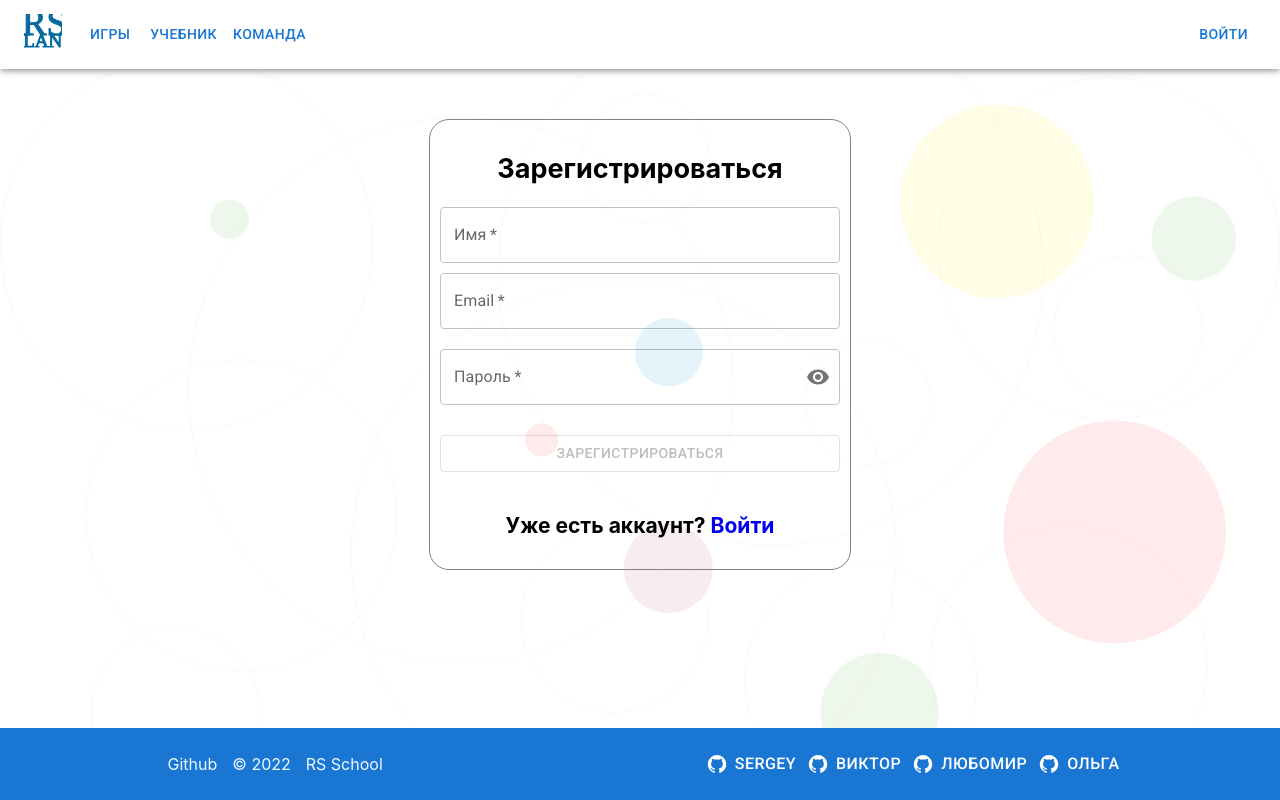
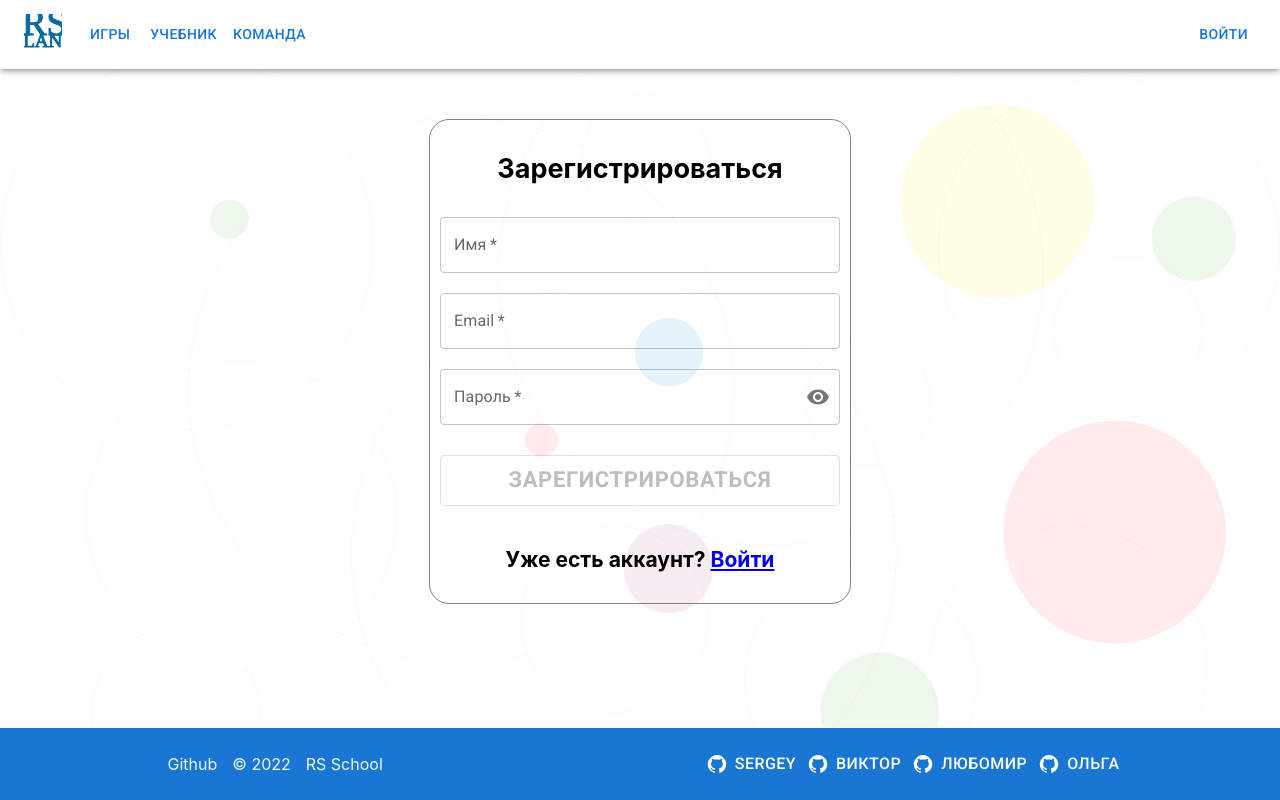
Before and after one commit to BlackHatMan/RSlsng, a React (Create React App) app: page /#/auth in a window 1280 px wide. Built offline with nearby package versions, Linux system fonts and the light colour scheme.

Commit message:
refactor: auth form

```diff
--- a/src/components/Auth/Authentication.tsx
+++ b/src/components/Auth/Authentication.tsx
@@ -1,14 +1,18 @@
 import React, { useState } from 'react';
 import { useForm } from 'react-hook-form';
 import { Link, useNavigate } from 'react-router-dom';
-
 import {
-    Button, Container, IconButton, InputAdornment, TextField,
+    Button, IconButton, InputAdornment, TextField,
 } from '@mui/material';
+import { styled } from '@material-ui/core/styles';
 import { Visibility, VisibilityOff } from '@material-ui/icons';
-
 import { createUser, IFormInput } from '../../core/api';
 import './auth.css';
+
+const CssTextField = styled(TextField)({
+    width: '100%',
+    margin: '10px 0',
+});
 
 export const Authentication: React.FC = () => {
     const [isErrorLogin, setErrorLogin] = useState(true);
@@ -44,43 +48,44 @@ export const Authentication: React.FC = () => {
     return (
         <form className="authForm" onSubmit={handleSubmit(onSubmit)}>
             <h2>Зарегистрироваться</h2>
-
-            <TextField
-                id="outlined-basic-3"
+            <CssTextField
+                error={Boolean(errors.name)}
+                helperText={errors.name?.message}
+                id="outlined-basic-1"
                 label="Имя"
                 variant="outlined"
                 required
-                style={{ width: '100%' }}
                 {...register('name', {
                     required: true,
-                    minLength: { value: 3, message: 'min length 3 symbol' },
+                    minLength: { value: 3, message: 'min 3 symbol' },
                 })}
             />
-            {errors?.name && <p className="auth-error">{errors.name?.message || 'incorrect Name'}</p>}
-
-            <TextField
-                id="outlined-basic-1"
+            <CssTextField
+                error={Boolean(errors.email)}
+                helperText={errors.email?.message}
+                id="outlined-basic-2"
                 label="Email"
                 variant="outlined"
                 required
-                style={{ margin: '10px 0px', width: '100%' }}
+                autoComplete="on"
                 {...register('email', {
                     required: true,
-                    pattern:
+                    pattern: {
                         // eslint-disable-next-line max-len
-                        /^(([^<>()[\]\\.,;:\s@"]+(\.[^<>()[\]\\.,;:\s@"]+)*)|(".+"))@((\[[0-9]{1,3}\.[0-9]{1,3}\.[0-9]{1,3}\.[0-9]{1,3}\])|(([a-zA-Z\-0-9]+\.)+[a-zA-Z]{2,}))$/,
+                        value: /^(([^<>()[\]\\.,;:\s@"]+(\.[^<>()[\]\\.,;:\s@"]+)*)|(".+"))@((\[[0-9]{1,3}\.[0-9]{1,3}\.[0-9]{1,3}\.[0-9]{1,3}\])|(([a-zA-Z\-0-9]+\.)+[a-zA-Z]{2,}))$/,
+                        message: 'incorrect email',
+                    },
                 })}
             />
-            {errors?.email && <p className="auth-error">{errors.email?.message || 'incorrect email'}</p>}
-
-            <TextField
-                id="outlined-basic-2"
+            <CssTextField
+                error={Boolean(errors.password)}
+                helperText={errors.password?.message}
+                id="outlined-basic-3"
                 label="Пароль"
                 variant="outlined"
                 type={showPassword ? 'text' : 'password'}
+                required
                 autoComplete="off"
-                required
-                style={{ margin: '10px 0px', width: '100%' }}
                 InputProps={{
                     endAdornment: (
                         <InputAdornment position="end">
@@ -95,7 +100,6 @@ export const Authentication: React.FC = () => {
                     minLength: { value: 9, message: 'min length 9 symbol' },
                 })}
             />
-            {errors?.password && <p className="auth-error">{errors.password?.message || 'incorrect password'}</p>}
             {isErrorLogin || <p className="auth-error">такой email уже зарегистрирован</p>}
 
             <Button
@@ -103,14 +107,21 @@ export const Authentication: React.FC = () => {
                 type="submit"
                 disabled={!isValid || isWait}
                 color="primary"
-                style={{ margin: '20px 0px', width: '100%' }}
+                style={{
+                    margin: '20px 0px',
+                    width: '100%',
+                    fontSize: 22,
+                    fontWeight: 'bolder',
+                }}
             >
                 Зарегистрироваться
             </Button>
             <h3 style={{ textAlign: 'center' }}>
                 Уже есть аккаунт?
                 {'  '}
-                <Link to="/login">Войти</Link>
+                <Link to="/login" style={{ textDecoration: 'underline' }}>
+                    Войти
+                </Link>
             </h3>
         </form>
     );
--- a/src/components/Auth/LogIn.tsx
+++ b/src/components/Auth/LogIn.tsx
@@ -1,16 +1,20 @@
 import React, { useContext, useState } from 'react';
 import { useForm } from 'react-hook-form';
 import { Link, useNavigate } from 'react-router-dom';
-
 import {
-    Alert, Button, Container, IconButton, InputAdornment, Snackbar, TextField,
+    Alert, Button, IconButton, InputAdornment, Snackbar, TextField,
 } from '@mui/material';
+import { styled } from '@material-ui/core/styles';
 import { Visibility, VisibilityOff } from '@material-ui/icons';
-
 import { signIn, IFormInput } from '../../core/api';
 import './auth.css';
 import { MyContext } from '../../core/context';
 import { IGetCurrentUser, ILoginResponse } from '../../utils/alias';
+
+const CssTextField = styled(TextField)({
+    width: '100%',
+    margin: '10px 0',
+});
 
 export const LogIn: React.FC = () => {
     const [incorrectEmail, setIncorrectEmail] = useState(false);
@@ -54,29 +58,31 @@ export const LogIn: React.FC = () => {
     return (
         <form className="authForm" onSubmit={handleSubmit(onSubmit)}>
             <h2>Войти</h2>
-            <TextField
-                id="outlined-basic-1"
+            <CssTextField
+                error={Boolean(errors.email)}
+                helperText={errors.email?.message}
+                id="outlined-basic-2"
                 label="Email"
                 variant="outlined"
                 required
-                style={{ margin: '10px 0px', width: '100%' }}
                 {...register('email', {
                     required: true,
-                    pattern:
+                    pattern: {
                         // eslint-disable-next-line max-len
-                        /^(([^<>()[\]\\.,;:\s@"]+(\.[^<>()[\]\\.,;:\s@"]+)*)|(".+"))@((\[[0-9]{1,3}\.[0-9]{1,3}\.[0-9]{1,3}\.[0-9]{1,3}\])|(([a-zA-Z\-0-9]+\.)+[a-zA-Z]{2,}))$/,
+                        value: /^(([^<>()[\]\\.,;:\s@"]+(\.[^<>()[\]\\.,;:\s@"]+)*)|(".+"))@((\[[0-9]{1,3}\.[0-9]{1,3}\.[0-9]{1,3}\.[0-9]{1,3}\])|(([a-zA-Z\-0-9]+\.)+[a-zA-Z]{2,}))$/,
+                        message: 'incorrect email',
+                    },
                 })}
             />
-            {errors?.email && <p className="auth-error">{errors.email?.message || 'incorrect email'}</p>}
-
-            <TextField
-                id="outlined-basic-2"
+            <CssTextField
+                error={Boolean(errors.password)}
+                helperText={errors.password?.message}
+                id="outlined-basic-3"
                 label="Пароль"
                 variant="outlined"
                 type={showPassword ? 'text' : 'password'}
                 autoComplete="off"
                 required
-                style={{ margin: '10px 0px', width: '100%' }}
                 InputProps={{
                     endAdornment: (
                         <InputAdornment position="end">
@@ -91,14 +97,18 @@ export const LogIn: React.FC = () => {
                     minLength: { value: 9, message: 'min length 9 symbol' },
                 })}
             />
-            {errors?.password && <p className="auth-error">{errors.password?.message || 'incorrect password'}</p>}
 
             <Button
                 variant="outlined"
                 type="submit"
                 disabled={!isValid || isWait}
                 color="primary"
-                style={{ margin: '20px 0px', width: '100%' }}
+                style={{
+                    margin: '20px 0px',
+                    width: '100%',
+                    fontSize: 22,
+                    fontWeight: 'bolder',
+                }}
             >
                 Войти
             </Button>
@@ -116,7 +126,9 @@ export const LogIn: React.FC = () => {
             <h3>
                 Нет аккаунта?
                 {'  '}
-                <Link to="/auth">создать</Link>
+                <Link to="/auth" style={{ textDecoration: 'underline' }}>
+                    Создать
+                </Link>
             </h3>
         </form>
     );
--- a/src/components/Auth/auth.css
+++ b/src/components/Auth/auth.css
@@ -15,23 +15,9 @@
   color: #bf1650;
   font-size: 15px;
 }
-
 .auth-error::before {
   display: inline;
   content: "⚠ ";
-}
-.auth--registration{
-  display: flex;
-  flex-direction: column;
-  align-items: flex-end;
-  font-size: 15px;
-  margin: 5px;
-}
-.registration-toggle{
-  cursor: pointer;
-}
-.registration-toggle:hover {
-  color: #bf1650;
 }
 
 @media screen and ( max-width: 600px) {
--- a/src/components/ResponsiveAppBar/ResponsiveAppBar.tsx
+++ b/src/components/ResponsiveAppBar/ResponsiveAppBar.tsx
@@ -86,8 +86,8 @@ export const ResponsiveAppBar = () => {
                             }}
                         >
                             {pages.map((page) => (
-                                <Link to={page.link}>
-                                    <MenuItem key={page.title} onClick={handleCloseNavMenu}>
+                                <Link key={page.link} to={page.link}>
+                                    <MenuItem onClick={handleCloseNavMenu}>
                                         <Typography textAlign="center">{page.title}</Typography>
                                     </MenuItem>
                                 </Link>
```
